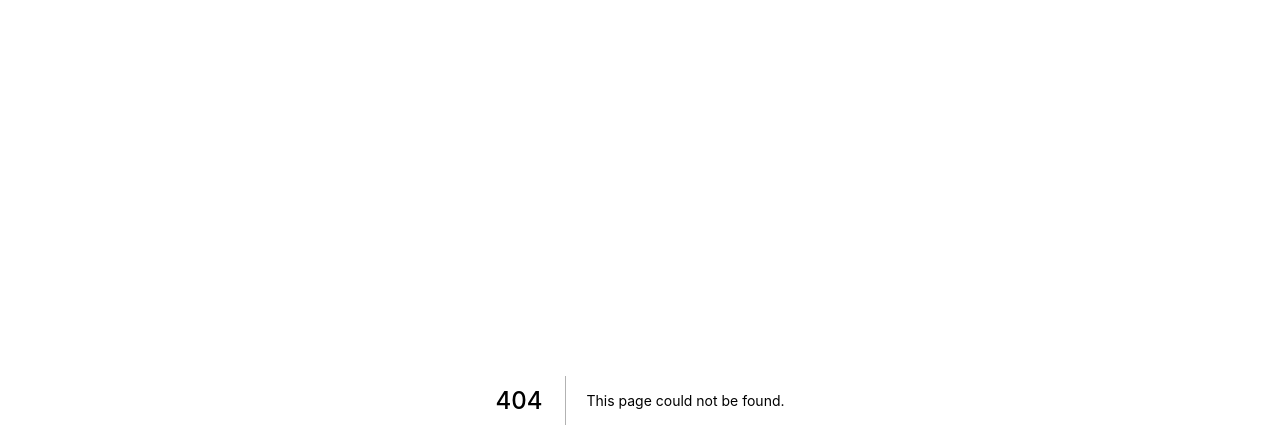
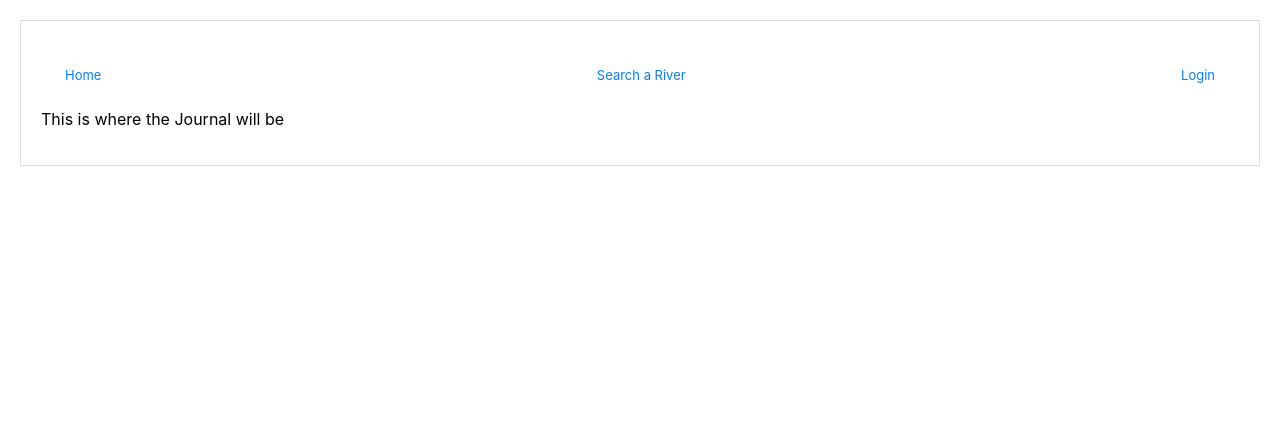
Before and after one commit to Hgaylor0220/whitewatercapstone, a Next.js app: page /journal in a window 1280 px wide. Before the commit this address had no page. Shown: the top 448 px of the page. Built offline with nearby package versions, Linux system fonts and the light colour scheme.

Commit message:
added layout component to share nav with all pages. Fluid styling

```diff
--- a/components/Layout.js
+++ b/components/Layout.js
@@ -1,16 +1,16 @@
-import React, { Fragment } from 'react';
-import Head from 'next/head';
+import Nav from './nav';
+
+const layoutStyle = {
+    margin: 20,
+    padding: 20,
+    border: '1px solid #DDD'
+};
 
 const Layout = props => (
-    <Fragment>
-        <Head>
-            <meta charSet="utf-8" />
-            <meta name="viewport" content="width=device-width, initial-scale=1, shrink-to-fit=no" />
-            <link rel="stylesheet" href="https://maxcdn.bootstrapcdn.com/bootstrap/4.0.0/css/bootstrap.min.css" integrity="sha384-Gn5384xqQ1aoWXA+058RXPxPg6fy4IWvTNh0E263XmFcJlSAwiGgFAW/dAiS6JXm" crossOrigin="anonymous" />
-            <title>{props.pageTitle || 'Realtime Geofencing'}</title>
-        </Head>
+    <div style={layoutStyle}>
+        <Nav />
         {props.children}
-    </Fragment>
+    </div>
 );
 
 export default Layout;
--- a/components/nav.js
+++ b/components/nav.js
@@ -17,7 +17,7 @@ const Nav = () => (
           <a>Home</a>
         </Link></li>
         <li>
-        <Link href="/Search">
+        <Link href="/map">
          <a>Search a River</a>
         </Link></li>
         <li>
--- /dev/null
+++ b/pages/journal.js
@@ -0,0 +1,11 @@
+import Layout from '../components/Layout';
+
+export default function Journal() {
+    return (
+        <Layout >
+        <div>
+            <p>This is where the Journal will be</p>
+        </div>
+        </Layout >
+    );
+}
--- a/pages/map.js
+++ b/pages/map.js
@@ -1,8 +1,12 @@
+import Layout from '../components/Layout';
+
 export default function Map() {
     return (
+        <Layout>
         <div>
             <p>This is where the map will be</p>
         </div>
+        </Layout>
     );
 }
 
```
Also changed, not shown: pages/index.js (+8 -12 lines), pages/inviteafriend.js (added, +11 -0 lines).
